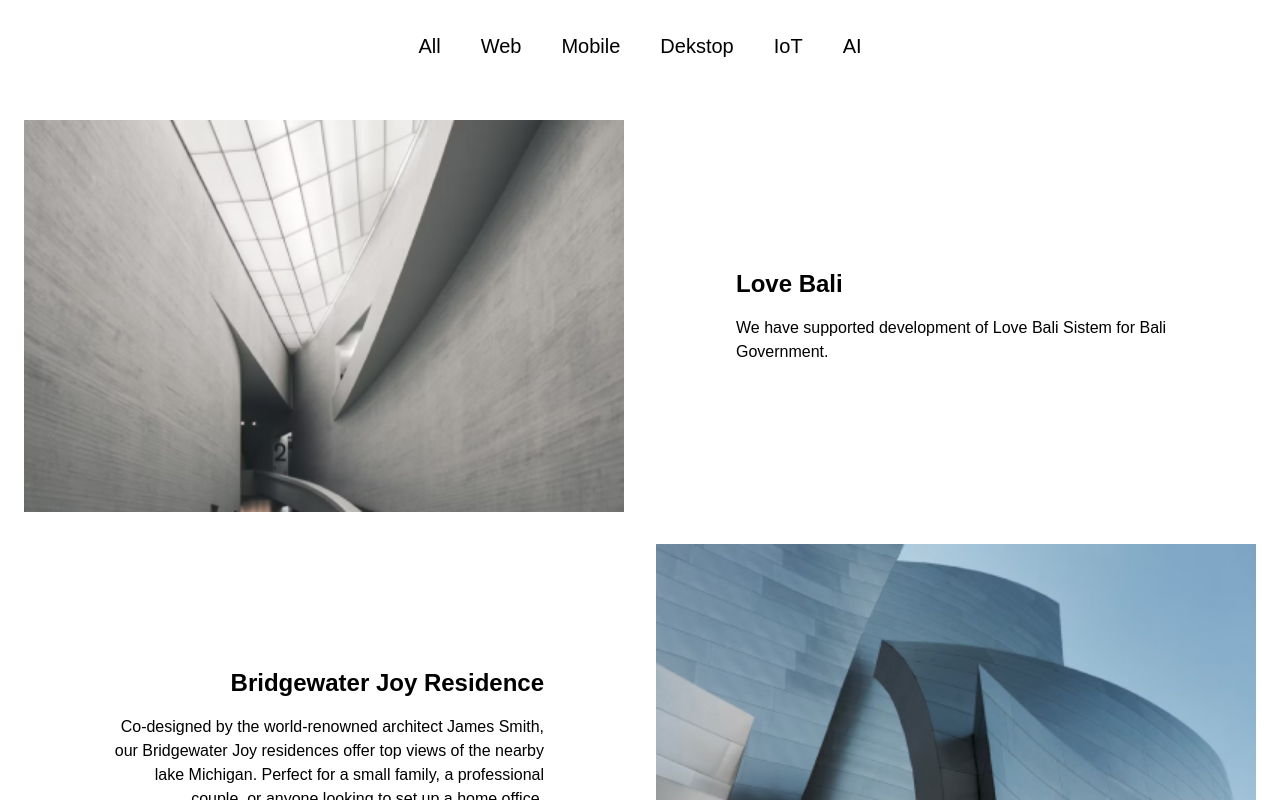
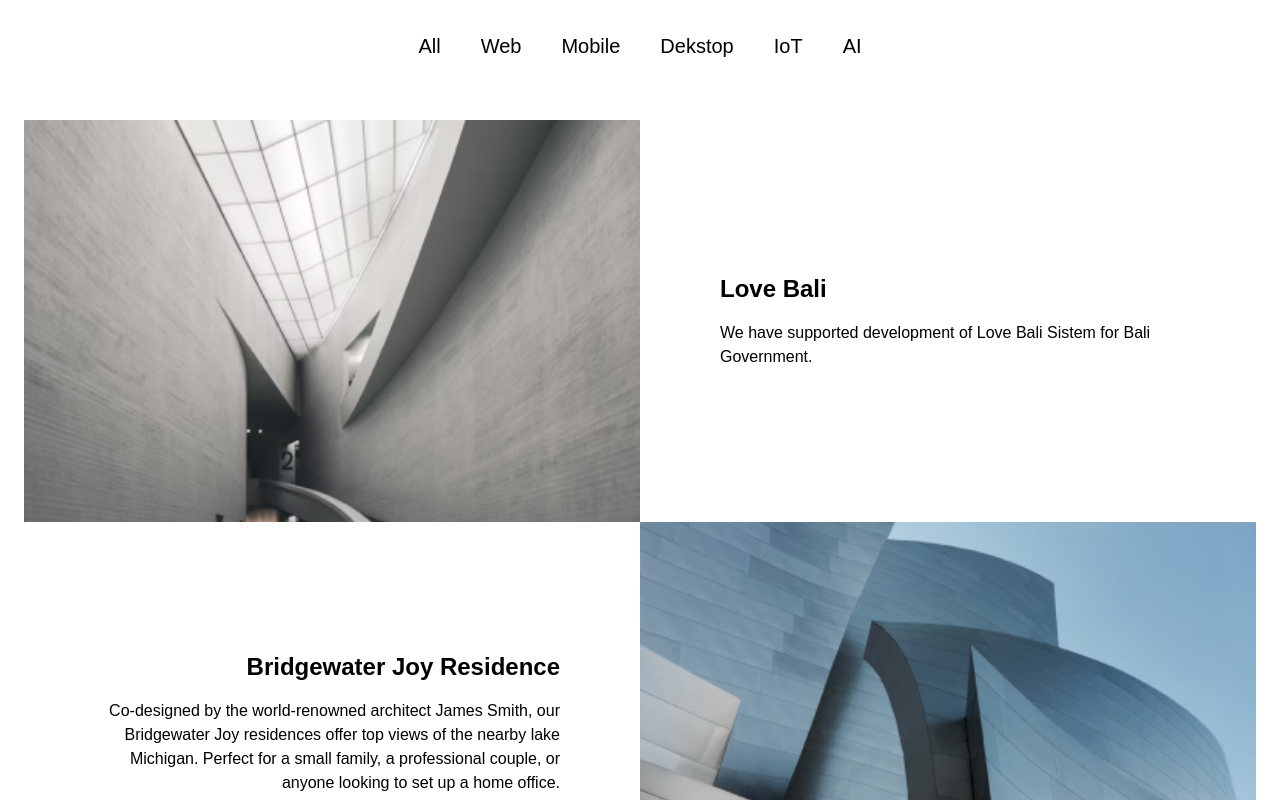
Before and after one commit to GustiWiratama/Kelompok-2-Dimata, a Next.js app: page /projects in a window 1280 px wide. Shown: the part 740-1540 px from the top of the page. Built offline with nearby package versions, Linux system fonts and the light colour scheme.

Commit message:
fix(code)

```diff
--- a/pages/projects.tsx
+++ b/pages/projects.tsx
@@ -38,7 +38,7 @@
         </div>
       </div>
       <section className="container mx-auto pt-10 px-4 sm:px-6">
-        <div className="grid grid-cols-1 md:grid-cols-2 gap-8">
+        <div className="grid grid-cols-1 md:grid-cols-2 md:gap-0">
           <div className="relative">
             <Image
               src="/project1.png"
```
